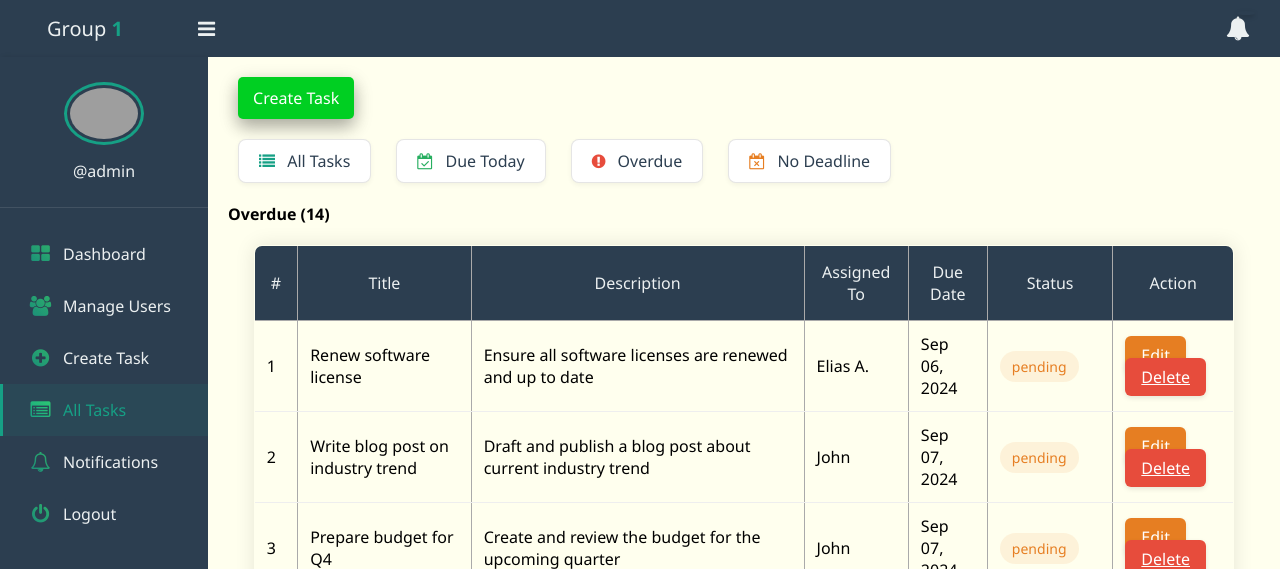
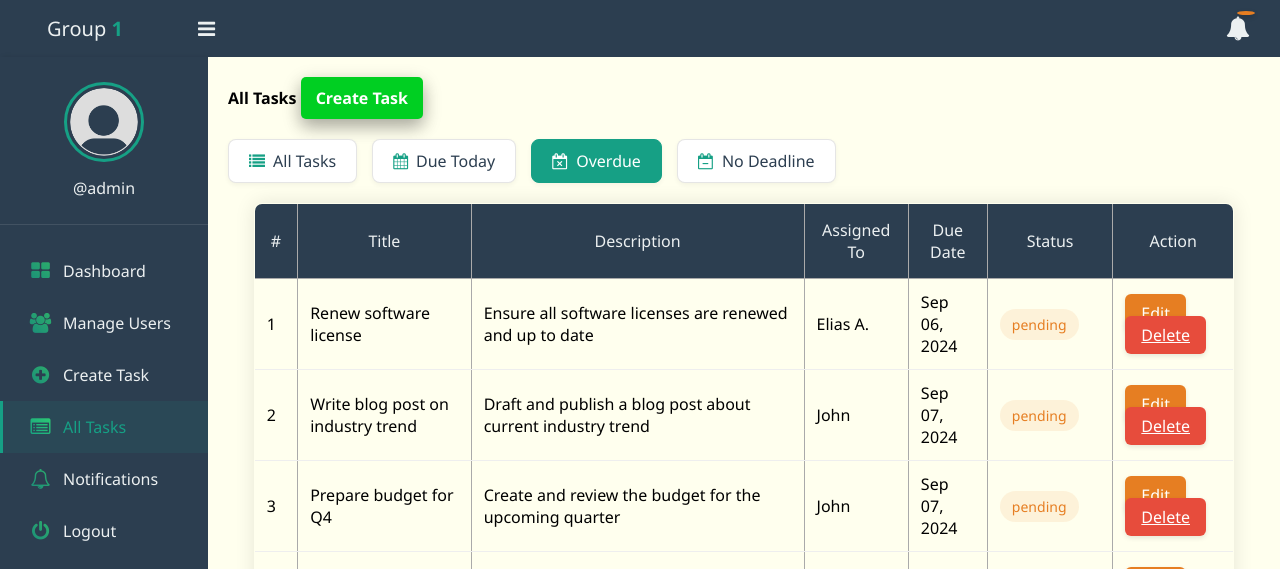
Before and after one commit to GeorgeAK-cloud/dgl104_group1_tm, a PHP site: page /tasks.php?due_date=Overdue in a window 1280 px wide. Shown: the top 569 px of the page. Run offline with PHP 8.4, Linux system fonts and the light colour scheme; a user stored in the database is signed in; data comes from the database, SQL or seed files in the repository; data that the repository does not hold is empty; grey boxes are pictures that could not be loaded.

```diff
--- a/app/Model/User.php
+++ b/app/Model/User.php
@@ -47,6 +47,12 @@ function update_user($conn, $data)
 
 function delete_user($conn, $data)
 {
+    // First, update all tasks assigned to this user to have assigned_to = NULL
+    $sql = "UPDATE tasks SET assigned_to = NULL WHERE assigned_to = ?";
+    $stmt = $conn->prepare($sql);
+    $stmt->execute([$data[0]]);  // $data[0] contains the user ID
+
+    // Then delete the user
     $sql = "DELETE FROM users WHERE id=? AND role=?";
     $stmt = $conn->prepare($sql);
     $stmt->execute($data);
@@ -75,7 +81,7 @@ function update_profile($conn, $data)
 
 function count_users($conn)
 {
-    $sql = "SELECT id FROM users WHERE role='member'";
+    $sql = "SELECT id FROM users WHERE role IN ('member', 'teamleader')";
     $stmt = $conn->prepare($sql);
     $stmt->execute([]);
 
--- a/css/style.css
+++ b/css/style.css
@@ -54,7 +54,7 @@
 	position: absolute;
 	top: -5px;
 	right: -5px;
-
+background-color: #E67E22;
 	color: white;
 	padding: 2px 6px;
 	border-radius: 50%;
--- a/delete-user.php
+++ b/delete-user.php
@@ -16,7 +16,7 @@ if (isset($_SESSION['role']) && isset($_SESSION['id']) && $_SESSION['role'] == "
     exit();
   }
 
-  $data = array($id, "member");
+  $data = array($id, $user['role']);
   delete_user($conn, $data);
   $sm = "Deleted Successfully";
   header("Location: user.php?success=$sm");
--- a/task_management_db.sql
+++ b/task_management_db.sql
@@ -108,7 +108,7 @@ CREATE TABLE `users` (
   `full_name` varchar(50) NOT NULL,
   `username` varchar(50) NOT NULL,
   `password` varchar(255) NOT NULL,
-  `role` enum('admin','member') NOT NULL,
+  `role` enum('admin', 'member', 'teamleader') NOT NULL,
   `created_at` timestamp NOT NULL DEFAULT current_timestamp()
 ) ENGINE=InnoDB DEFAULT CHARSET=utf8mb4 COLLATE=utf8mb4_general_ci;
 
--- a/tasks.php
+++ b/tasks.php
@@ -42,24 +42,21 @@ if (isset($_SESSION['role']) && isset($_SESSION['id']) && ($_SESSION['role'] ==
 		<div class="body">
 			<?php include "inc/nav.php" ?>
 			<section class="section-1">
-				<h4 class="title-2">
-					<a href="create_task.php" class="btn">Create Task</a>
+				<h4 class="title">All Tasks <a href="create_task.php">Create Task</a></h4>
 				<div class="task-filters">
-						<a href="tasks.php?filter=all" class="filter-btn <?php echo $filter == 'all' ? 'active' : ''; ?>">
+					<a href="tasks.php" class="filter-btn <?php echo !isset($_GET['due_date']) ? 'active' : ''; ?>">
 						<i class="fa fa-list"></i> All Tasks
 					</a>
-						<a href="tasks.php?filter=today" class="filter-btn <?php echo $filter == 'today' ? 'active' : ''; ?>">
-							<i class="fa fa-calendar-check-o"></i> Due Today
+					<a href="tasks.php?due_date=Due Today" class="filter-btn <?php echo (isset($_GET['due_date']) && $_GET['due_date'] == 'Due Today') ? 'active' : ''; ?>">
+						<i class="fa fa-calendar"></i> Due Today
 					</a>
-						<a href="tasks.php?filter=overdue" class="filter-btn <?php echo $filter == 'overdue' ? 'active' : ''; ?>">
-							<i class="fa fa-exclamation-circle"></i> Overdue
+					<a href="tasks.php?due_date=Overdue" class="filter-btn <?php echo (isset($_GET['due_date']) && $_GET['due_date'] == 'Overdue') ? 'active' : ''; ?>">
+						<i class="fa fa-calendar-times-o"></i> Overdue
 					</a>
-						<a href="tasks.php?filter=no_deadline" class="filter-btn <?php echo $filter == 'no_deadline' ? 'active' : ''; ?>">
-							<i class="fa fa-calendar-times-o"></i> No Deadline
+					<a href="tasks.php?due_date=No Deadline" class="filter-btn <?php echo (isset($_GET['due_date']) && $_GET['due_date'] == 'No Deadline') ? 'active' : ''; ?>">
+						<i class="fa fa-calendar-minus-o"></i> No Deadline
 					</a>
 				</div>
-				</h4>
-				<h4 class="title-2"><?= $text ?> (<?= $num_task ?>)</h4>
 				<?php if (isset($_GET['success'])) { ?>
 					<div class="success" role="alert">
 						<?php echo stripcslashes($_GET['success']); ?>
```
Also changed, not shown: app/login.php (+14 -1 lines), app/update-task.php (+7 -1 lines), app/update-user.php (+9 -1 lines), edit-task.php (+9 -2 lines), img/user.png (added). Lines whose indentation alone changed are shown as unchanged.
